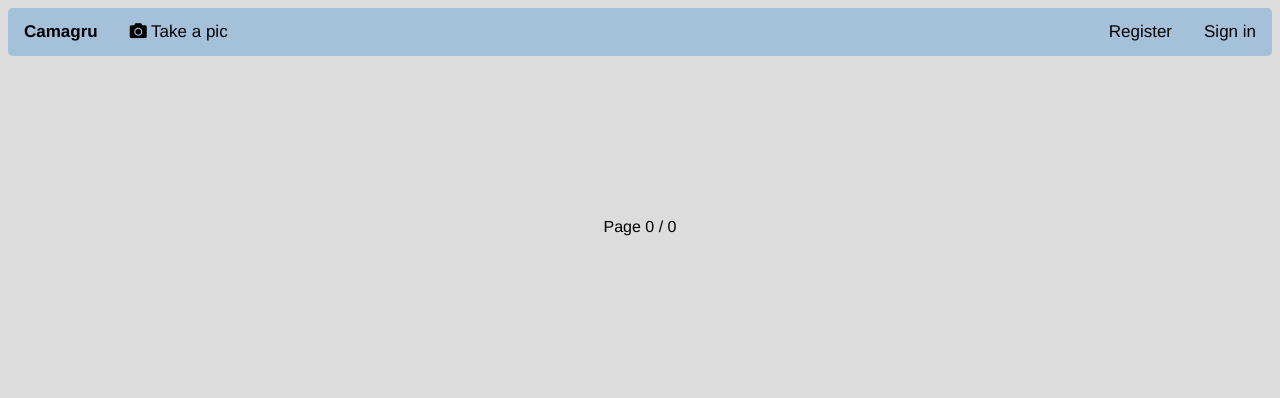
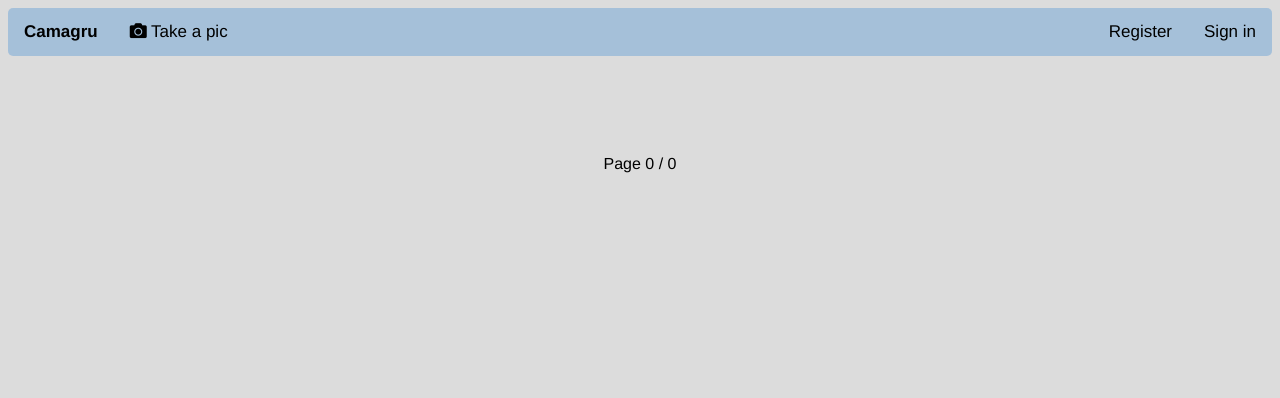
Before and after one commit to cfoltran/Camagru, a PHP site: page /?submit=1 in a window 1280 px wide. Shown: the top 398 px of the page. Run offline with PHP 8.4, Linux system fonts and the light colour scheme; data that the repository does not hold is empty; some libraries are stand-ins or nearby versions.

Commit message:
fix height of gallery

```diff
--- a/views/css/stylesheet.css
+++ b/views/css/stylesheet.css
@@ -325,7 +325,7 @@ footer {
 /* ================================================= */
 
 #home {
-  padding: 10% 0 10% 0;
+  padding: 5% 0 5% 0;
   margin: 0 auto;
   width: 50%;
 }
```
